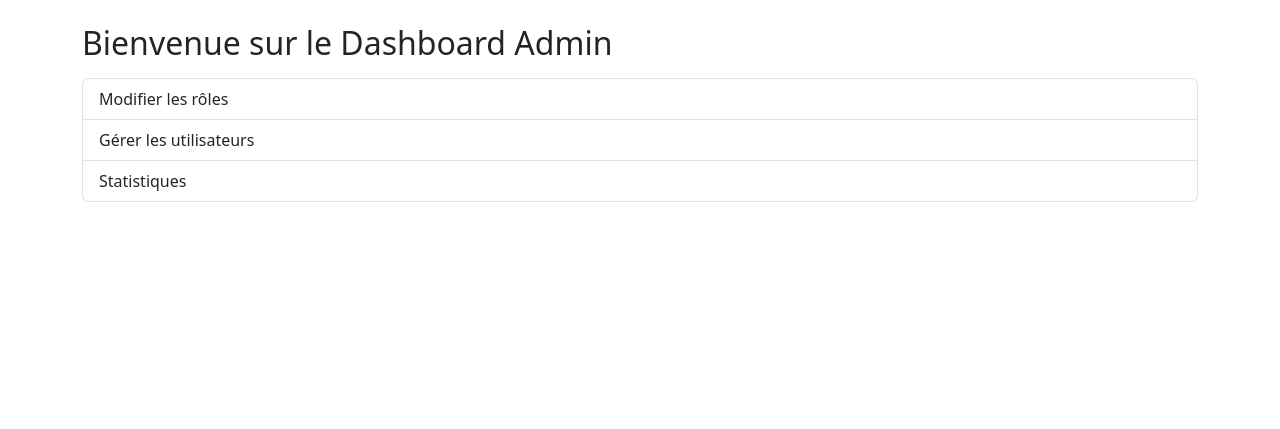
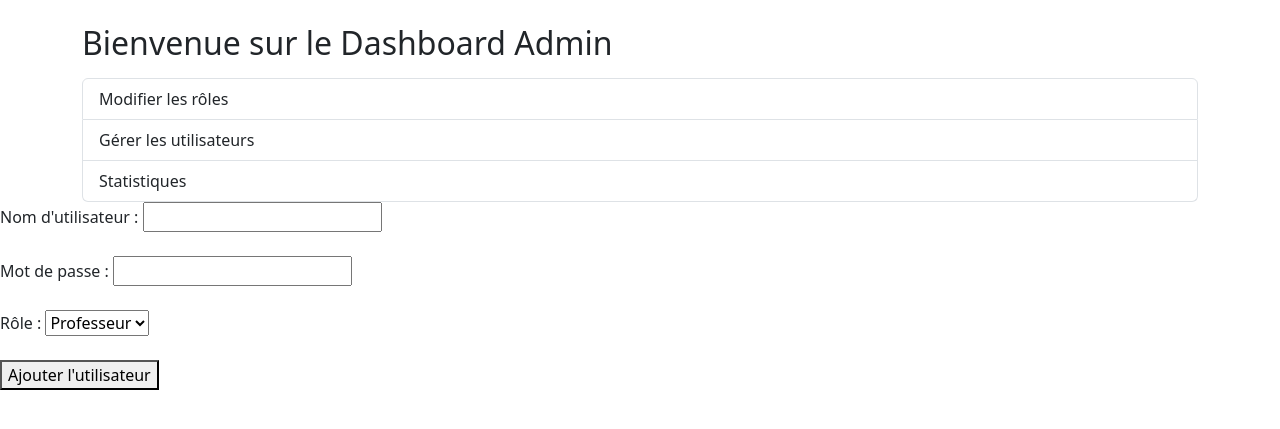
Before and after one commit to Bruburnono/DevSecOps, a Flask app: page /dashboaradmin in a window 1280 px wide. Shown: the part 56-485 px from the top of the page. Run offline with Flask 3, Linux system fonts and the light colour scheme; the visitor is signed in with stand-in values (Sample User, id 1); some libraries are stand-ins or nearby versions.

Commit message:
Update admin.html
formulaire d'ajout d'utilisateurs

```diff
--- a/templates/admin.html
+++ b/templates/admin.html
@@ -27,7 +27,23 @@
             <a href="#" class="list-group-item list-group-item-action">Statistiques</a>
         </div>
     </div>
+    <div>
+        <form action="/dashboardadmin/add_user" method="POST" class="form">
+            <label for="username">Nom d'utilisateur :</label>
+            <input type="text" id="username" name="username" required><br><br>
 
+            <label for="password">Mot de passe :</label>
+            <input type="password" id="password" name="password" required><br><br>
+
+            <label for="role">Rôle :</label>
+            <select id="role" name="role" required>
+                <option value="prof">Professeur</option>
+                <option value="eleve">Élève</option>
+            </select><br><br>
+
+            <button type="submit">Ajouter l'utilisateur</button>
+        </form>
+    </div>
     <script src="https://cdn.jsdelivr.net/npm/bootstrap@5.3.0/dist/js/bootstrap.bundle.min.js"></script>
 </body>
 </html>
```
